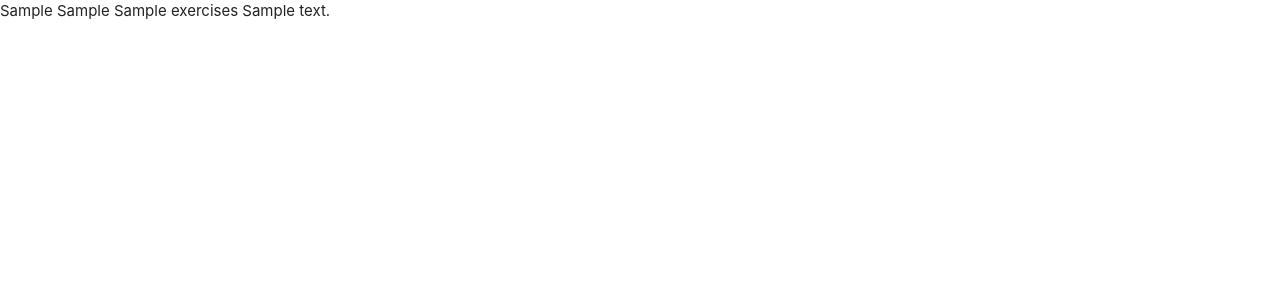
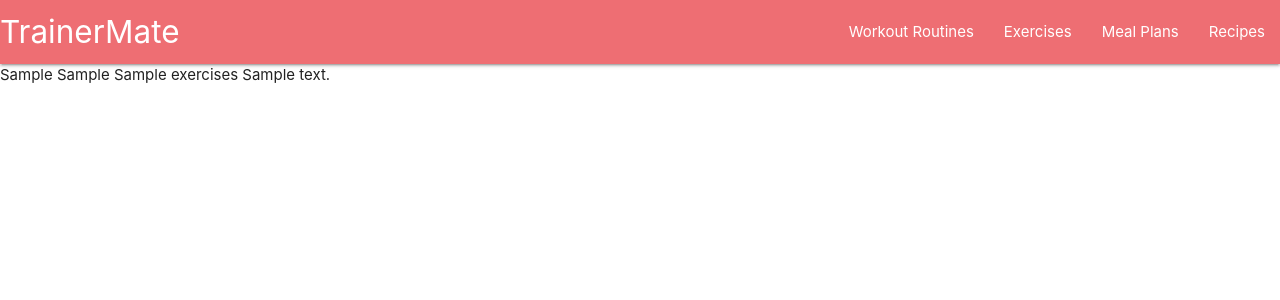
Before and after one commit to elg1e/Trainer-Mate, a Flask app: page / in a window 1280 px wide. Shown: the top 300 px of the page. Run offline with Flask 2, Linux system fonts and the light colour scheme; a database or web service that is not in the repository returns one stand-in record (values such as "Sample title"); some libraries are stand-ins or nearby versions.

Commit message:
Navigation bar added

```diff
--- a/templates/base.html
+++ b/templates/base.html
@@ -5,9 +5,33 @@
         <link href="https://fonts.googleapis.com/icon?family=Material+Icons" rel="stylesheet">
 	</head>
 	<body>
+    <nav>
+    <div class="nav-wrapper">
+      <a href="#!" class="brand-logo">TrainerMate</a>
+      <a href="#" data-target="mobile-demo" class="sidenav-trigger"><i class="material-icons">menu</i></a>
+      <ul class="right hide-on-med-and-down">
+        <li><a href="sass.html">Workout Routines</a></li>
+        <li><a href="badges.html">Exercises</a></li>
+        <li><a href="collapsible.html">Meal Plans</a></li>
+        <li><a href="mobile.html">Recipes</a></li>
+      </ul>
+    </div>
+  </nav>
+
+  <ul class="sidenav" id="mobile-demo">
+    <li><a href="sass.html">Workout Routines</a></li>
+    <li><a href="badges.html">Exercises</a></li>
+    <li><a href="collapsible.html">Meal Plans</a></li>
+    <li><a href="mobile.html">Recipes</a></li>
+  </ul>
         {% block content %}
         {% endblock %}
         <script src="https://cdnjs.cloudflare.com/ajax/libs/jquery/3.4.1/jquery.min.js" integrity="sha256-CSXorXvZcTkaix6Yvo6HppcZGetbYMGWSFlBw8HfCJo=" crossorigin="anonymous"></script>
         <script src="https://cdnjs.cloudflare.com/ajax/libs/materialize/1.0.0/js/materialize.min.js"></script>
+        <script type="text/javascript">
+        $(document).ready(function(){
+            $('.sidenav').sidenav();
+        });
+        </script>
     </body>
 </html>
```
